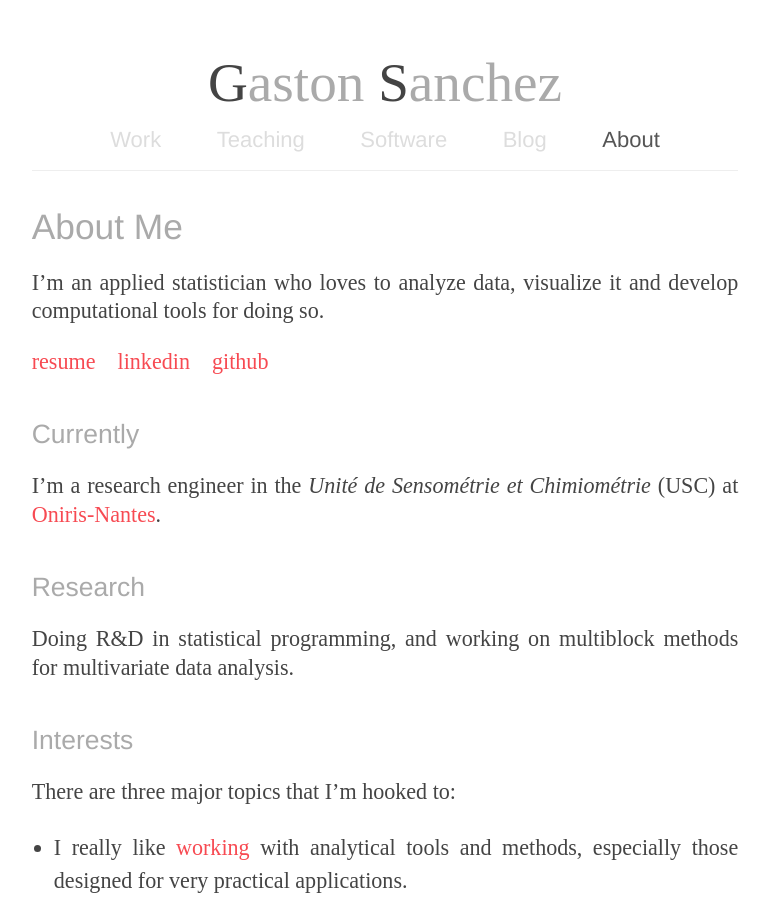
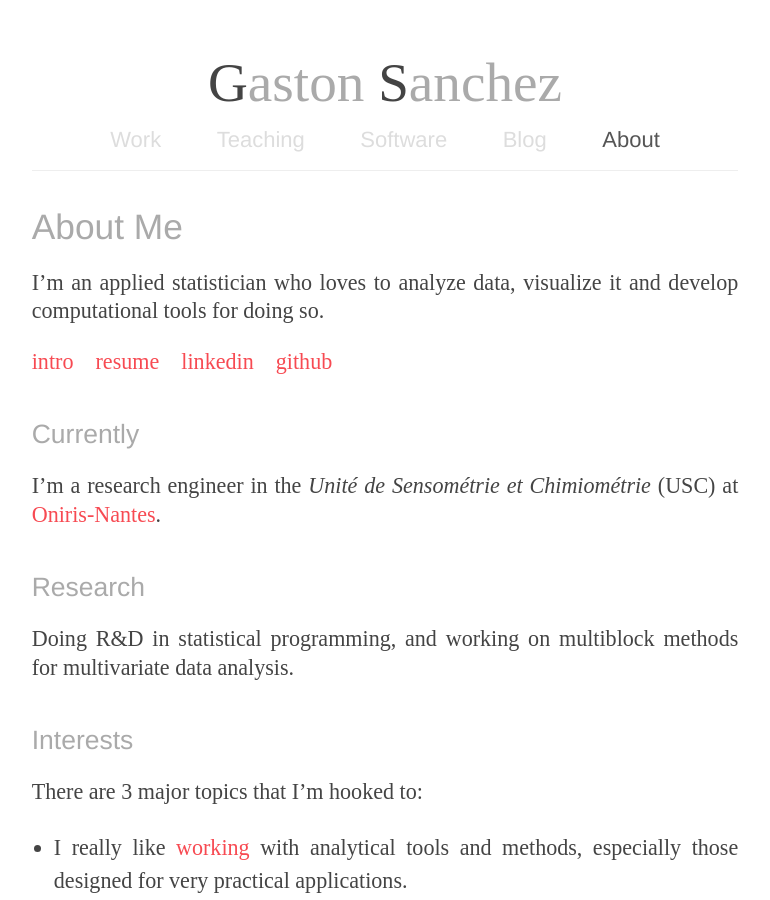
Before and after one commit to gastonstat/gastonstat.github.io, a Jekyll site: the page built from about/index.md, in a window 1280 px wide and 900 px high. Shown: the whole window, without its empty margins (255-1025 px from the left). Built offline with Jekyll 4.4.1, drawn with Linux system fonts in a browser that asks for light colours; Markdown is read by kramdown in place of the engine named in the settings.

Commit message:
add intro

```diff
--- a/about/index.md
+++ b/about/index.md
@@ -8,6 +8,7 @@ layout: default
 I'm an applied statistician who loves to analyze data, visualize it
 and develop computational tools for doing so.
 
+<a href="https://docs.google.com/presentation/d/1SgaTJpjoL4YCklgB_CMgaQldoxv8rIJFvuTPilDPKGs/pub?start=false&loop=false&delayms=3000" target="_blank">intro</a>&nbsp;&nbsp;&nbsp;
 <a href="/about/GastonSanchez_resumecode.pdf">resume</a>&nbsp;&nbsp;&nbsp;
 <a href="http://www.linkedin.com/in/sanchezgaston" target="_blank">linkedin</a>&nbsp;&nbsp;&nbsp;
 <a href="https://github.com/gastonstat" target="_blank">github</a>
@@ -28,7 +29,7 @@ multivariate data analysis.
 
 ## Interests
 
-There are three major topics that I'm hooked to:
+There are 3 major topics that I'm hooked to:
 
 - I really like [working](/work) with analytical tools
 and methods, especially those designed for very practical applications.
--- a/index.html
+++ b/index.html
@@ -5,7 +5,7 @@ title: Home
 
 <div id="home">
 
-  <a href="https://plus.google.com/photos/117265732281156472530/albums/5923141177468349217" target="_blank">
+  <a href="https://docs.google.com/presentation/d/1SgaTJpjoL4YCklgB_CMgaQldoxv8rIJFvuTPilDPKGs/pub?start=false&loop=false&delayms=3000" target="_blank">
   <img src="http://farm4.staticflickr.com/3692/11407179736_b29e401d66_c.jpg" title="Picnic""/></a>
 
   <p>
```
